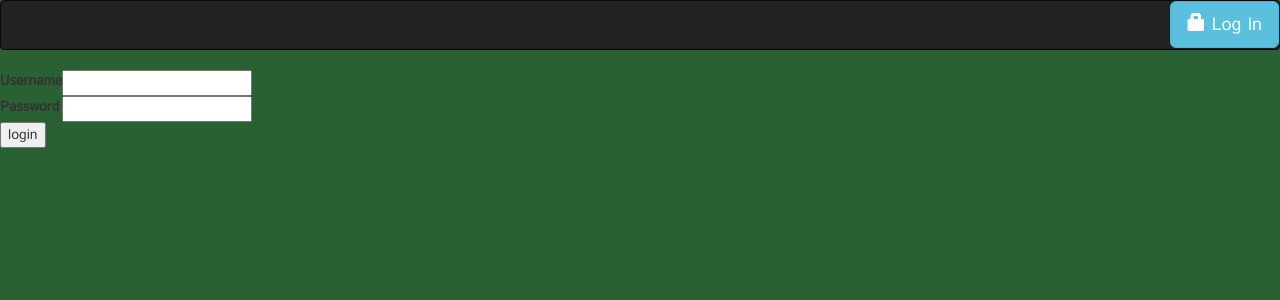
After one commit to grasbergerm/GMUStudy, a Django app: template groups/templates/registration/login.html in a window 1280 px wide. The commit adds this page. Shown: the top 300 px of the page. Run offline with Django 3.2, Linux system fonts and the light colour scheme; the template is opened without the code that fills it, so the values that code supplies are empty, except form fields; tables that the repository leaves empty hold one stand-in row (values such as "Sample post"); form fields are guessed from the names that the template uses; some libraries are stand-ins or nearby versions.

Commit message:
Added user accounts

```diff
--- a/gmustudy/settings.py
+++ b/gmustudy/settings.py
@@ -49,6 +49,7 @@ MIDDLEWARE_CLASSES = [
     'django.contrib.auth.middleware.SessionAuthenticationMiddleware',
     'django.contrib.messages.middleware.MessageMiddleware',
     'django.middleware.clickjacking.XFrameOptionsMiddleware',
+    'groups.middleware.UserTimezoneMiddleware',
 ]
 
 ROOT_URLCONF = 'gmustudy.urls'
@@ -101,6 +102,7 @@ AUTH_PASSWORD_VALIDATORS = [
     },
 ]
 
+LOGIN_REDIRECT_URL = '/'
 
 # Internationalization
 # https://docs.djangoproject.com/en/1.9/topics/i18n/
--- a/gmustudy/urls.py
+++ b/gmustudy/urls.py
@@ -19,5 +19,7 @@ from django.contrib import admin
 
 urlpatterns = [
     url(r'^admin/', admin.site.urls),
+    url(r'^accounts/login/$', 'django.contrib.auth.views.login'),
+    url(r'^accounts/logout/$', 'django.contrib.auth.views.logout', {'next_page': '/'}),
     url(r'', include('groups.urls')),
 ]
--- a/groups/forms.py
+++ b/groups/forms.py
@@ -177,5 +177,5 @@ class GroupForm(forms.ModelForm):
 
     class Meta:
         model = Group
-        fields = ('location', 'subject', 'group_date', 'time')
-        widgets = widgets={'group_date': forms.SelectDateWidget(), 'time':SelectTimeWidget(twelve_hr=True)}
+        fields = ('location', 'subject', 'date_of_group', 'time')
+        widgets = widgets={'date_of_group': forms.SelectDateWidget(), 'time':SelectTimeWidget(twelve_hr=True)}
--- a/groups/models.py
+++ b/groups/models.py
@@ -6,7 +6,7 @@ from django.utils import timezone
 class Group(models.Model):
     author = models.ForeignKey('auth.User')
     members = models.ManyToManyField('auth.User',related_name="is_a_member")
-    group_date = models.DateField(default=timezone.now, blank=True)
+    date_of_group = models.DateField(default=timezone.now, blank=True)
     time = models.TimeField(default=timezone.now, blank=True)
     location = models.CharField(max_length=200)
     subject = models.CharField(max_length=200)
--- a/groups/templates/groups/base.html
+++ b/groups/templates/groups/base.html
@@ -10,6 +10,16 @@
         <script src="http://maxcdn.bootstrapcdn.com/bootstrap/3.3.5/js/bootstrap.min.js"></script>
     </head>
     <body style="background-color:#296132; position:relative;font-family: 'Istok Web';color:#333333; height: 100%; width: 100%; margin: 0;">
+        <nav class="navbar navbar-inverse">
+        <div class="container-fluid">
+        {% if user.is_authenticated %}
+        <p class="nav navbar-nav navbar-right" style="font-size:30px; color:#ffffff;">Hello {{ user.username }}(<a href="{% url 'django.contrib.auth.views.logout' %}">Log out</a>)</p>
+        {% else %}
+        <a href="{% url 'django.contrib.auth.views.login' %}" class="nav navbar-nav navbar-right"><button class="btn btn-info btn-lg">
+          <span class="glyphicon glyphicon-lock"></span> Log In </button></a>
+        {% endif %}
+        </div>
+        </nav>
         {% block content %}
         {% endblock %}
     </body>
--- a/groups/templates/groups/group_edit.html
+++ b/groups/templates/groups/group_edit.html
@@ -2,9 +2,9 @@
 
 {% block content %}
     <div style="top: 50%; left: 50%; width: 40%; height: 35%; background: #f7bd37; position: absolute; border-radius: 10px; margin: -17.25% 0 0 -20%;">
-        <h1 style="text-align: center;">New group</h1>
-        <form method="POST" class="post-form" style="display: table; margin: 50 auto;">{% csrf_token %}
-            <div class="input-group">
+        <h1 style="text-align: center;">Create a new group</h1>
+        <form method="POST" class="post-form" style="display: block; margin: 0 auto; text-align: center;">{% csrf_token %}
+            <div class="input-group" style="display: block; margin: 0 auto;">
                 {{ form.as_p }}
             </div>
             <button type="submit" class="save btn btn-default">Save</button>
--- /dev/null
+++ b/groups/templates/registration/login.html
@@ -0,0 +1,26 @@
+{% extends 'groups/base.html' %}
+
+{% block content %}
+
+{% if form.errors %}
+<p>Your username and password didn't match. Please try again.</p>
+{% endif %}
+
+<form method="post" action="{% url 'django.contrib.auth.views.login' %}">
+{% csrf_token %}
+<table>
+<tr>
+    <td>{{ form.username.label_tag }}</td>
+    <td>{{ form.username }}</td>
+</tr>
+<tr>
+    <td>{{ form.password.label_tag }}</td>
+    <td>{{ form.password }}</td>
+</tr>
+</table>
+
+<input type="submit" value="login" />
+<input type="hidden" name="next" value="{{ next }}" />
+</form>
+
+{% endblock %}
--- a/groups/views.py
+++ b/groups/views.py
@@ -2,14 +2,16 @@ from django.shortcuts import render, get_object_or_404, redirect
 from .forms import GroupForm
 from .models import Group
 from django.utils import timezone
-
+from django.contrib.auth.decorators import login_required
 
 # Create your views here.
 def home(request):
     return render(request, 'groups/index.html', {})
+
 def group_detail(request, pk):
     group = get_object_or_404(Group, pk=pk)
     return render(request, 'groups/group_detail.html', {'group': group})
+@login_required
 def group_new(request):
     if request.method == "POST":
         form = GroupForm(request.POST)
@@ -22,6 +24,7 @@ def group_new(request):
     else:
         form = GroupForm()
     return render(request, 'groups/group_edit.html', {'form': form})
+
 def group_list(request):
     groups = Group.objects.filter(created_date__lte=timezone.now()).order_by('created_date')
     return render(request, 'groups/group_list.html', {'groups': groups})
```
Also changed, not shown: groups/middleware.py (added, +22 -0 lines), groups/migrations/0004_auto_20160209_1909.py (added).
